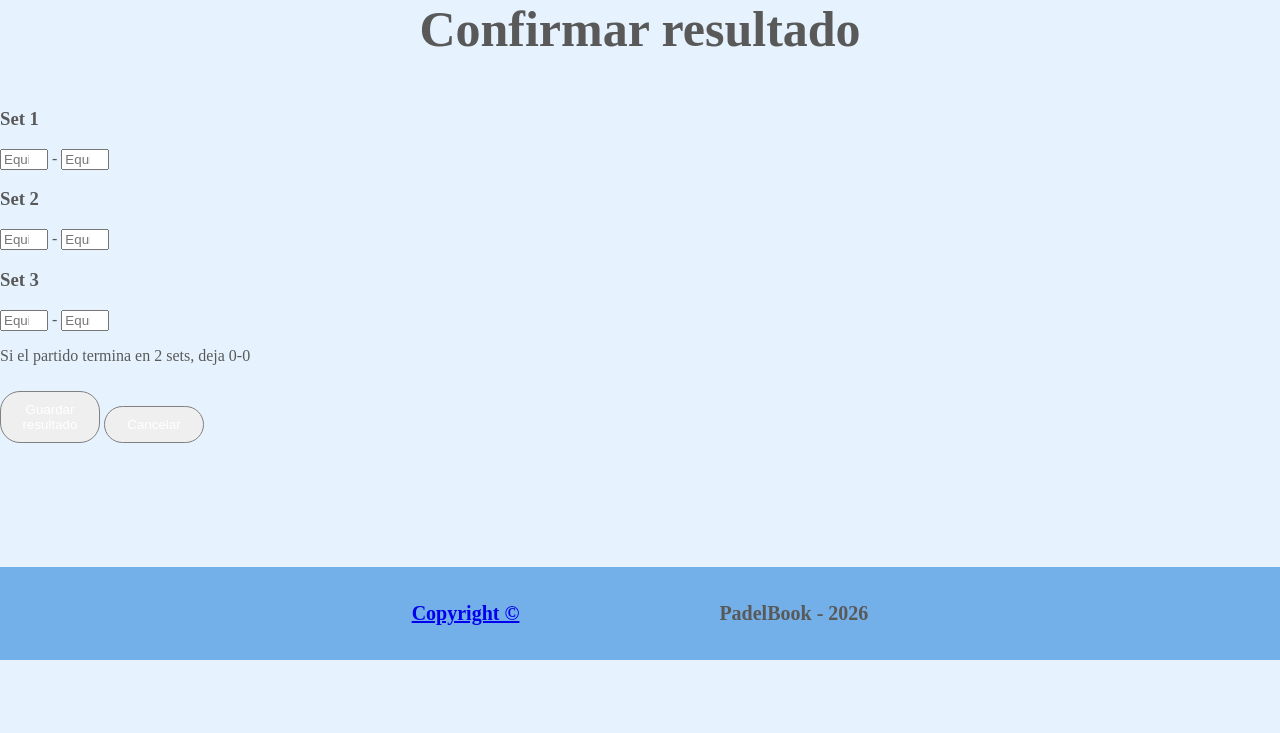
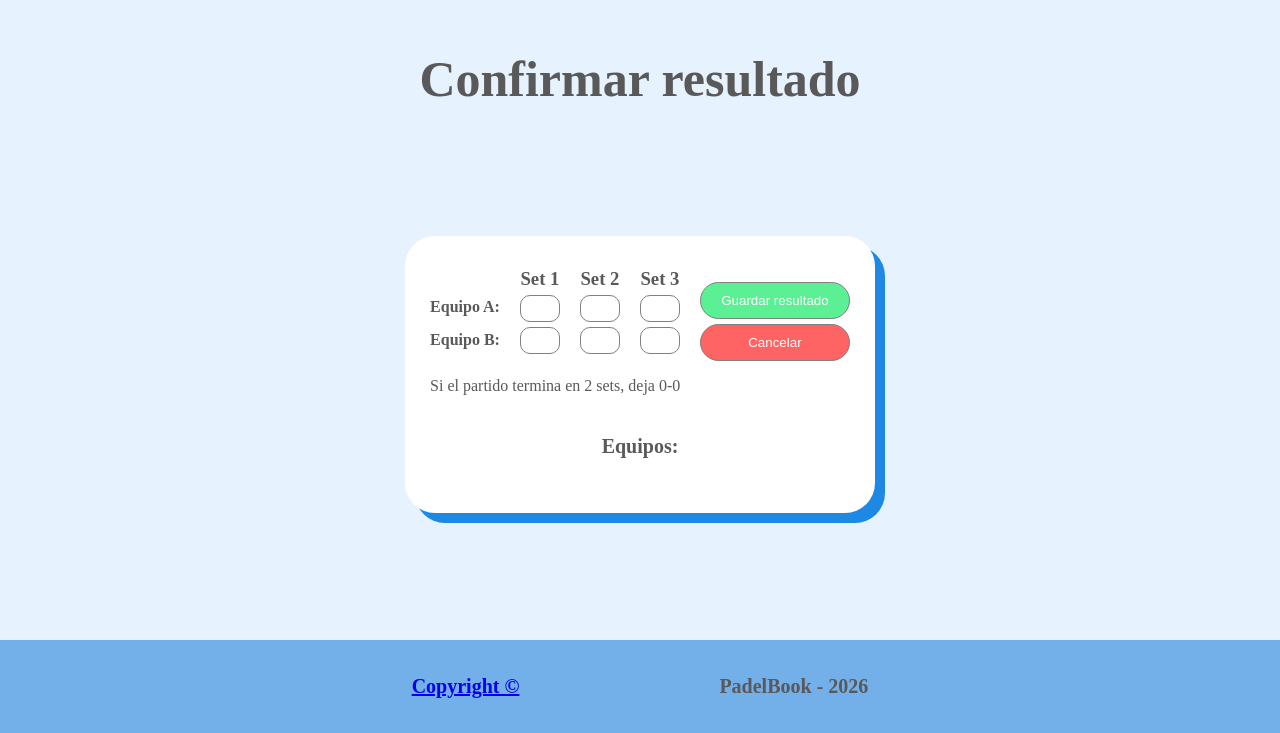
Before and after one commit to ChristianEscalas/PadelBook, a Flask app: page /reserva/confirmar_resultado/1 in a window 1280 px wide; the page is wider, and only the part inside the window is pictured. Shown: the part 140-873 px from the top of that part. Before the commit the page ends 800 px from the top of that part, so only its background shows below. Run offline with Flask 3, Linux system fonts and the light colour scheme; some libraries are stand-ins or nearby versions.

Commit message:
feat: implement css styles to confirmar resultado page

```diff
--- a/app/routes/user.py
+++ b/app/routes/user.py
@@ -115,6 +115,7 @@ def get_ranking():
     result.append({
       "id": user.id,
       "firstname": user.firstname,
+      "lastname": user.lastname,
       "photo": user.photo,
       "points": user.points,
       "category": user.category
--- a/app/static/css/styles.css
+++ b/app/static/css/styles.css
@@ -407,13 +407,14 @@ footer div {
   border: 1px solid gray;
   height: 100px;
 }
-#form #botones {
+
+#contacto #form #botones {
   display: flex;
   gap: 30px;
   justify-content: center;
 }
 
-#botones button {
+#contacto #botones button {
   margin-top: 10px;
   margin-bottom: 25px;
   padding: 10px;
@@ -1276,3 +1302,162 @@ footer div {
   width: 50px;
   height: 50px;
 }
+
+/* CONFIRMAR RESULTADO */
+
+#confirmarResultado {
+  padding: 50px;
+  display: flex;
+  flex-direction: column;
+  align-items: center;
+  min-height: 80vh;
+  box-sizing: border-box;
+}
+
+#confirmarResultado #tarjetaResultado {
+  background-color: #FFFFFF;
+  border-radius: 30px;
+  padding: 25px;
+  width: fit-content;
+  height: fit-content;
+  box-shadow: 10px 10px 0px #1E88E5;
+  margin-top: 30px;
+  margin-top: auto;
+  margin-bottom: auto;
+}
+
+#confirmarResultado #tarjetaResultado #datosPartido {
+  display: grid;
+  grid-template-columns: auto auto auto auto auto;
+  gap: 20px;
+  align-items: center;
+}
+
+#confirmarResultado #tarjetaResultado #datosPartido #equiposMarcador {
+  display: flex;
+  flex-direction: column;
+  gap: 15px;
+  margin-top: 25px;
+}
+
+#confirmarResultado #tarjetaResultado #datosPartido #equiposMarcador p {
+margin: 0px;
+}
+
+#confirmarResultado #tarjetaResultado #datosPartido .set {
+  display: flex;
+  flex-direction: column;
+  text-align: center;
+  align-items: center;
+}
+
+#confirmarResultado #tarjetaResultado #datosPartido #botones {
+  display: flex;
+  flex-direction: column;
+  text-align: center;
+  gap: 5px;
+  margin-top: 21px;
+  margin-left: auto;
+}
+
+#confirmarResultado #tarjetaResultado #datosPartido #botones button {
+  width: 150px;
+  margin: 0px;
+}
+
+#confirmarResultado #tarjetaResultado #datosPartido #botones #guardarBoton {
+  background-color: #5cf094;
+}
+
+#confirmarResultado #tarjetaResultado #datosPartido #botones #cancelBoton {
+  background-color: #FF6464;
+}
+
+#confirmarResultado #tarjetaResultado #datosPartido #botones #guardarBoton:hover,
+#confirmarResultado #tarjetaResultado #datosPartido #botones #cancelBoton:hover {
+  background-color: #AEEA00;
+  color: black;
+  transform: translateY(-5px);
+}
+
+#confirmarResultado #tarjetaResultado #datosPartido .set h3 {
+  margin-top: 0px;
+  margin-bottom: 5px;
+}
+
+#confirmarResultado #tarjetaResultado #datosPartido .set .inputs {
+  display: flex;
+  flex-direction: column;
+  gap: 5px;
+  width: 40px;
+
+}
+
+#confirmarResultado #tarjetaResultado #datosPartido .set .inputs input {
+  padding: 5px;
+  border-radius: 10px;
+  border: 1px solid gray;
+}
+
+#confirmarResultado #tarjetaResultado #datosPartido .set .inputs input:focus {
+  background-color: rgb(226, 226, 226);
+  border: 1px solid black;
+  padding: 5px;
+}
+
+#confirmarResultado #tarjetaResultado #equipos {
+  grid-column: span 2;
+  margin-top: 40px;
+}
+
+#confirmarResultado #tarjetaResultado #equipos p {
+  text-align: center;
+  font-size: 20px;
+}
+#confirmarResultado #tarjetaResultado #equipos #parejas {
+  display: flex;
+  flex-direction: row;
+  gap: 20px;
+  align-items: center;
+  text-align: center;
+  margin-top: 30px;
+}
+
+#confirmarResultado #tarjetaResultado #equipos #parejas #teamA {
+  display: flex;
+  flex-direction: row;
+  align-items: center;
+  gap: 10px;
+}
+
+#confirmarResultado #tarjetaResultado #equipos #parejas #teamB {
+  display: flex;
+  flex-direction: row;
+  align-items: center;
+  gap: 10px;
+}
+
+#confirmarResultado #tarjetaResultado #equipos #parejas p {
+  margin: 0px;
+  font-size: 16px;
+}
+
+#confirmarResultado #tarjetaResultado #equipos #parejas .pareja {
+  display: flex;
+  gap: 5px;
+  align-items: center;
+}
+
+#confirmarResultado #tarjetaResultado #equipos #parejas .pareja .jugador {
+  display: flex;
+  flex-direction: column;
+  align-items: center;
+  text-align: center;
+  width: 50px;
+}
+
+#confirmarResultado #tarjetaResultado #equipos #parejas .pareja .jugador img {
+  width: 30px;
+  height: 30px;
+  object-fit: cover;
+}
--- a/app/static/js/player/reservation_detail.js
+++ b/app/static/js/player/reservation_detail.js
@@ -45,10 +45,12 @@ async function loadReservation() {
 
           <div id="parejas">
             <div class="pareja">
+              <p><strong>Equipo A:</strong></p>
               ${renderPlayers(teamA)}
             </div>
 
             <div class="pareja">
+              <p><strong>Equipo B:</strong></p>
               ${renderPlayers(teamB)}
             </div>
           </div>
--- a/app/templates/players/confirm_result.html
+++ b/app/templates/players/confirm_result.html
@@ -15,42 +15,55 @@
   <div id="tarjetaResultado">
     <form id="formResultado">
 
+      <div id="datosPartido">
+        <div id="equiposMarcador">
+          <p><strong>Equipo A:</strong></p>
+          <p><strong>Equipo B:</strong></p>
+        </div>
+
         <div class="set">
           <h3>Set 1</h3>
           <div class="inputs">
-          <input type="number" id="a1" min="0" max="7" placeholder="Equipo A" required>
-          <span>-</span>
-          <input type="number" id="b1" min="0" max="7" placeholder="Equipo B" required>
+            <input type="number" id="a1" min="0" max="7" required>
+            <input type="number" id="b1" min="0" max="7" required>
           </div>
         </div>
 
         <div class="set">
           <h3>Set 2</h3>
           <div class="inputs">
-          <input type="number" id="a2" min="0" max="7" placeholder="Equipo A" required>
-          <span>-</span>
-          <input type="number" id="b2" min="0" max="7" placeholder="Equipo B" required>
+            <input type="number" id="a2" min="0" max="7" required>
+            <input type="number" id="b2" min="0" max="7" required>
           </div>
         </div>
 
         <div class="set">
           <h3>Set 3</h3>
           <div class="inputs">
-          <input type="number" id="a3" min="0" max="7" placeholder="Equipo A">
-          <span>-</span>
-          <input type="number" id="b3" min="0" max="7" placeholder="Equipo B">
+            <input type="number" id="a3" min="0" max="7">
+            <input type="number" id="b3" min="0" max="7">
           </div>
-        <p class="hint">Si el partido termina en 2 sets, deja 0-0</p>
-      </div>
-
-      <div id="estadoConfirmacion">
-        <p id="estadoTexto"></p>
         </div>
 
         <div id="botones">
           <button type="submit" id="guardarBoton">Guardar resultado</button>
           <button type="button" id="cancelBoton">Cancelar</button>
         </div>
+      </div>
+      <p class="hint">Si el partido termina en 2 sets, deja 0-0</p>
+
+      <div id="estadoConfirmacion">
+        <p id="estadoTexto"></p>
+      </div>
+
+      <div id="equipos">
+        <p><strong>Equipos:</strong></p>
+
+        <div id="parejas">
+          <div id="teamA"></div>
+          <div id="teamB"></div>
+        </div>
+      </div>
     </form>
   </div>
 </div>
```
Also changed, not shown: other parts of app/static/css/styles.css (+32 -7 lines), app/static/js/player/confirm_result.js (+44 -2 lines), app/static/js/user/profile.js (+10 -0 lines), app/static/js/user/ranking.js (+5 -3 lines). Lines whose indentation alone changed are shown as unchanged.
